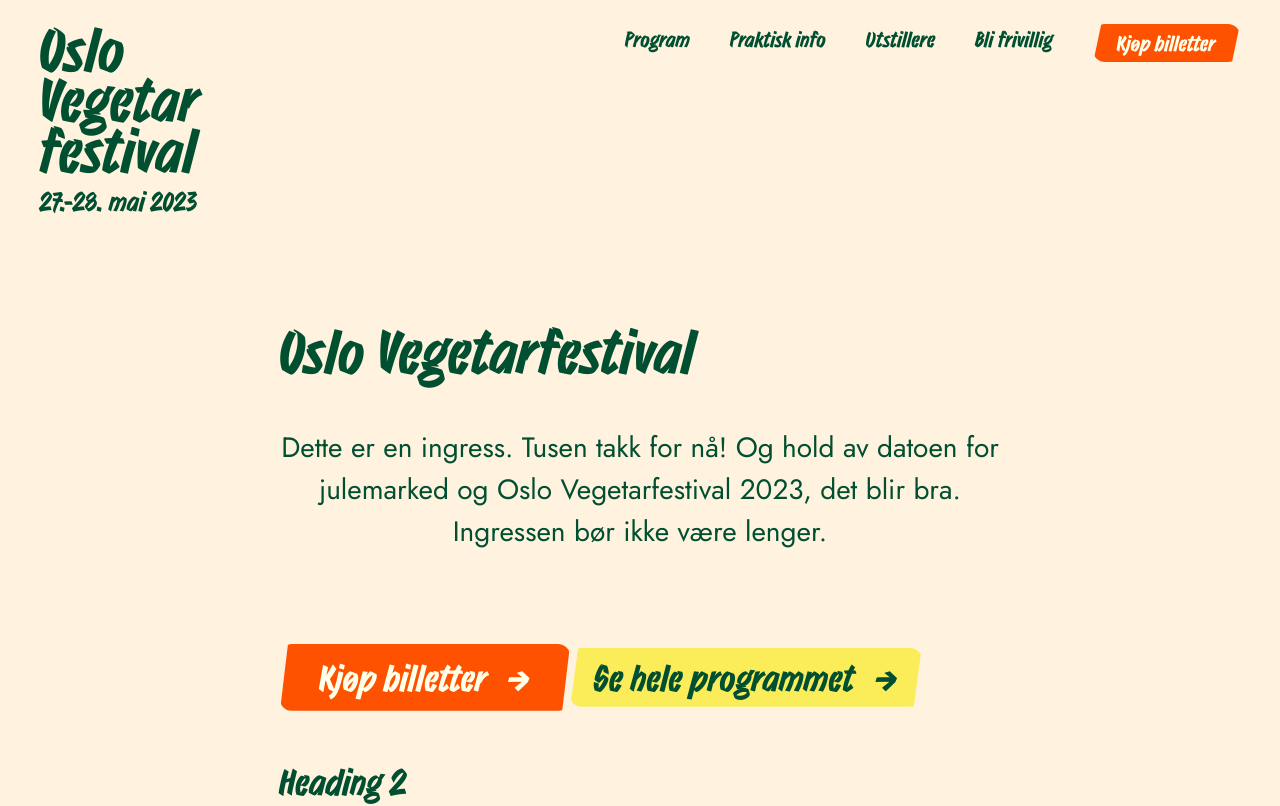
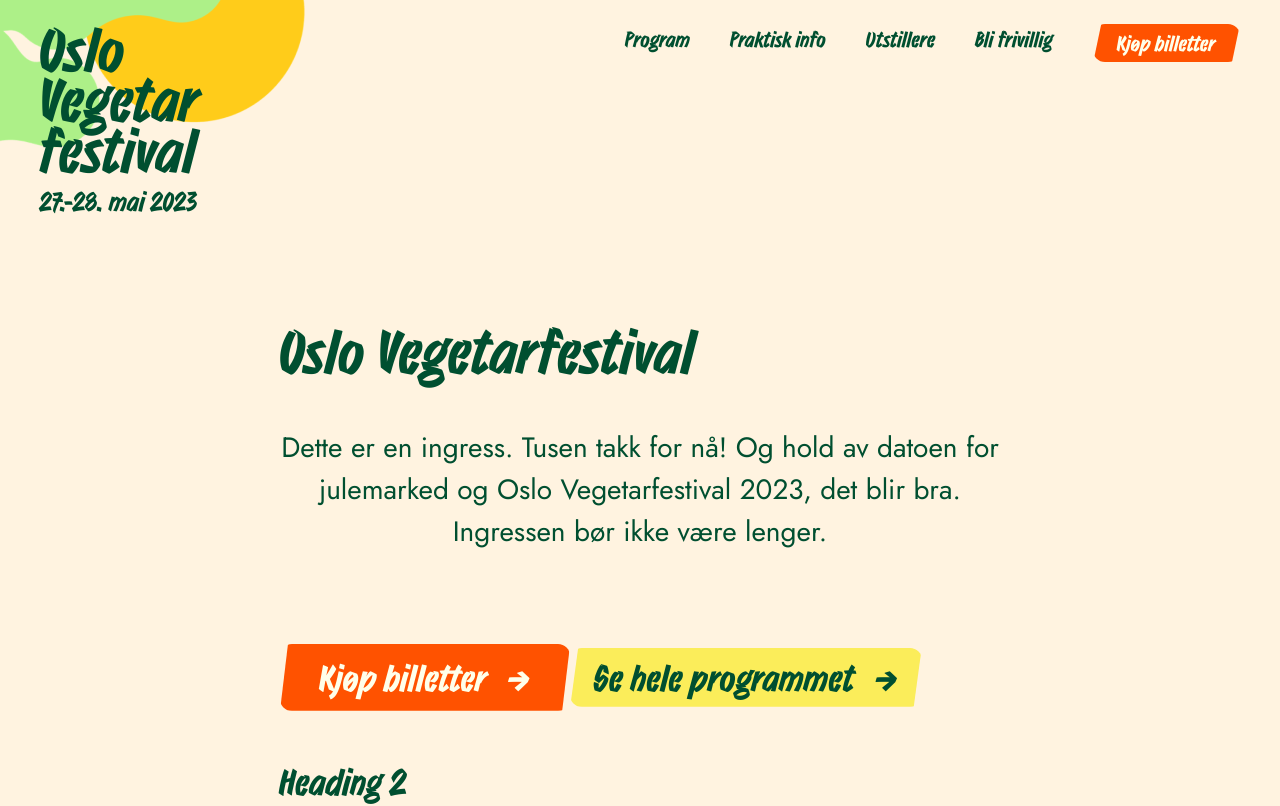
Before and after one commit to oslovegetarfestival/oslovegetarfestival.no, a Next.js app in the folder web/: page /testside in a window 1280 px wide. Shown: the top 806 px of the page. Built offline with nearby package versions, Linux system fonts and the light colour scheme.

Commit message:
Add eye candy behind logo

```diff
--- a/web/components/Header/Header.module.scss
+++ b/web/components/Header/Header.module.scss
@@ -14,6 +14,12 @@
   margin-top: var(--spacing-4)
 }
 
+.logoCandy {
+  position: absolute;
+  left: 0;
+  top: 0;
+  z-index: -1;
+}
 
 .menuItem {
   margin-right: 2rem;
--- a/web/components/Header/Header.tsx
+++ b/web/components/Header/Header.tsx
@@ -1,6 +1,9 @@
 import Link from "next/link"
+import Image from "next/image"
 
 import { Flex, Section } from "components/Layout"
+
+import logoCandy from "./logo-candy.png"
 
 import styles from "./Header.module.scss"
 
@@ -8,6 +11,16 @@
   return (
     <header>
       <Section width="full" verticalPadding="small">
+        <div className={styles.logoCandy}>
+          <Image
+            src={logoCandy}
+            alt=""
+            width="308"
+            height="148px"
+            className={styles.logoCandy}
+          />
+        </div>
+
         <Flex justify="spaceBetween" align="start">
           <p className="h1">
             <Link href="/">
--- a/web/components/SanityBlockModule/SanityBlockModule.tsx
+++ b/web/components/SanityBlockModule/SanityBlockModule.tsx
@@ -15,7 +15,8 @@
 // This is a helper for connecting Sanity block modules with the corresponding component
 export const SanityBlockModule = ({ data }: Props) => {
   const { _type: blockType } = data
-  console.log("data", data)
+
+  // console.log("data", data)
 
   // Rich text
   if (blockType === "richTextObject") {
```
Also changed, not shown: web/components/Header/logo-candy.png (added).
